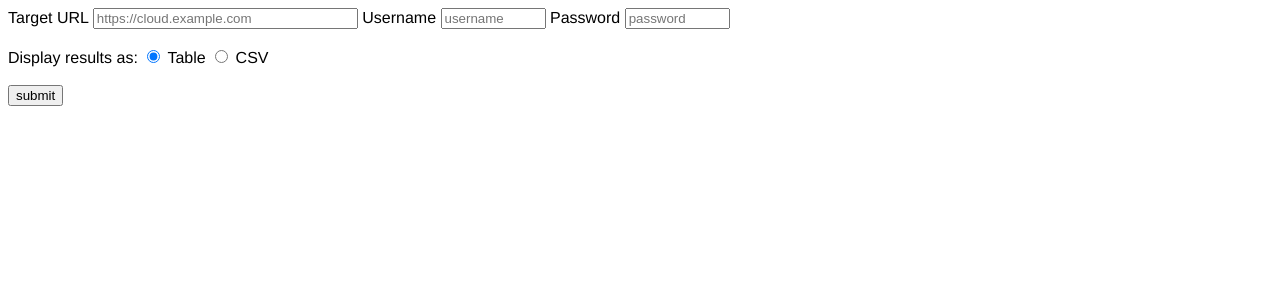
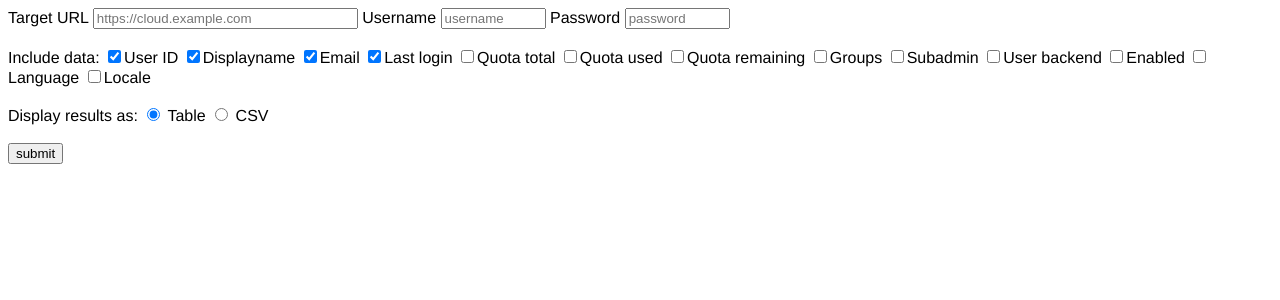
Before and after one commit to bpcurse/nextcloud-userexport, a PHP site: page / in a window 1280 px wide. Shown: the top 300 px of the page. Run offline with PHP 8.4, Linux system fonts and the light colour scheme; data that the repository does not hold is empty.

Commit message:
POST names adapted to Nextcloud's user metadata OCS API standards

```diff
--- a/index.php
+++ b/index.php
@@ -36,6 +36,21 @@
       <input id='pass' type='password' name='pass' size='10' placeholder='password'
         value='<?php echo $admin_password; ?>'>
       <br><br>
+      Include data:
+      <input type='checkbox' name='id' value='true' checked='checked'>User ID
+      <input type='checkbox' name='displayname' value='true' checked='checked'>Displayname
+      <input type='checkbox' name='email' value='true' checked='checked'>Email
+      <input type='checkbox' name='lastLogin' value='true' checked='checked'>Last login
+      <input type='checkbox' name='total' value='true'>Quota total
+      <input type='checkbox' name='used' value='true'>Quota used
+      <input type='checkbox' name='free' value='true'>Quota remaining
+      <input type='checkbox' name='groups' value='true'>Groups
+      <input type='checkbox' name='subadmin' value='true'>Subadmin
+      <input type='checkbox' name='backend' value='true'>User backend
+      <input type='checkbox' name='enabled' value='true'>Enabled
+      <input type='checkbox' name='language' value='true'>Language
+      <input type='checkbox' name='locale' value='true'>Locale
+      <br><br>
       Display results as:
       <input type='radio' name='export_type' value='table'
         <?php if ($export_type == 'table' || $export_type == null)
```
